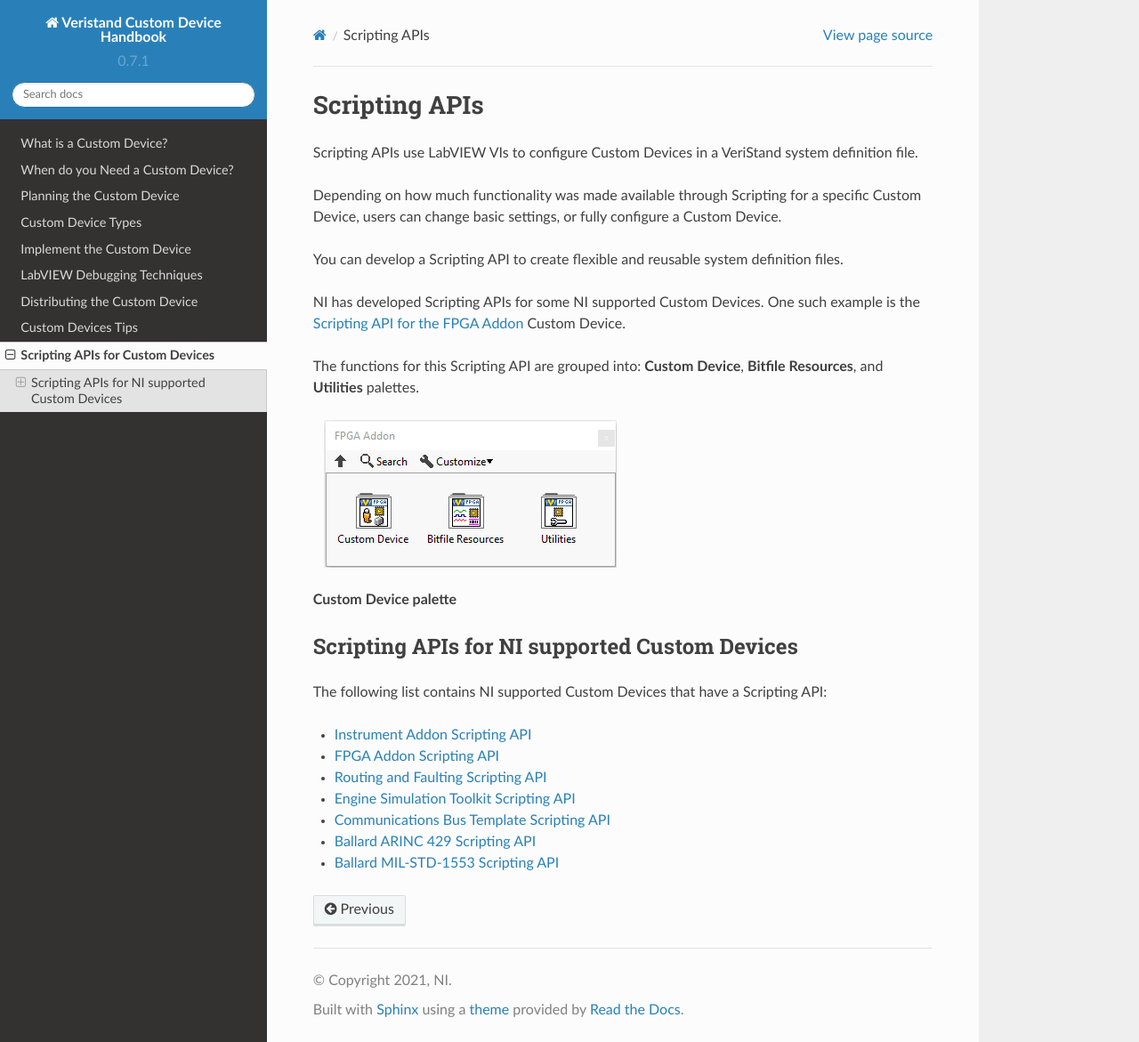
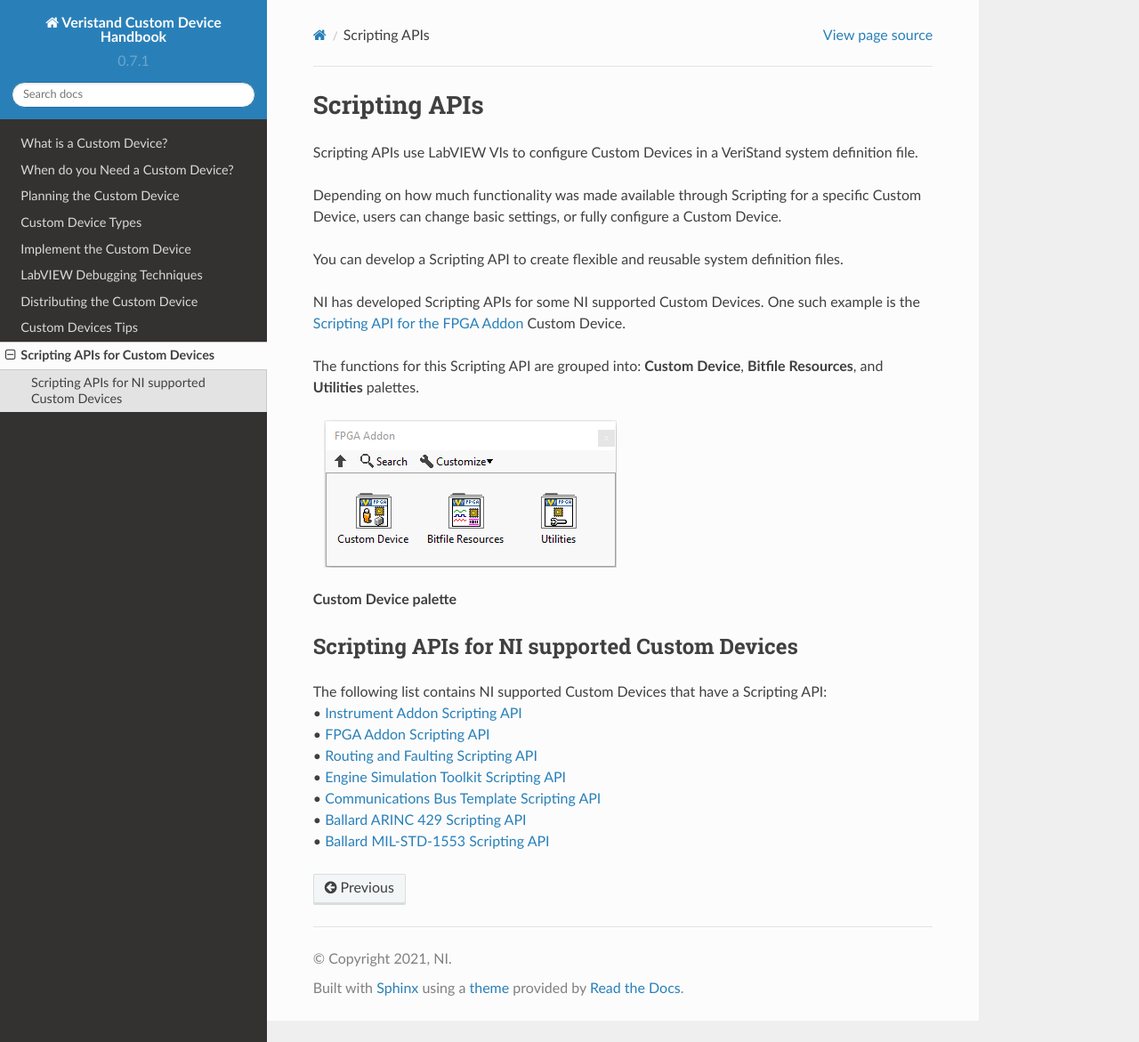
Before and after one commit to ni/niveristand-custom-device-handbook, a Sphinx documentation site: the page built from docs/Scripting_API.md, in a window 1280 px wide and 1171 px high. Shown: the whole window at 89% size. Built offline with Sphinx 7.4.7 and the Read the Docs theme 2.0.0, drawn with Linux system fonts in a browser that asks for light colours; pages that are not in the unit, such as notebooks, are missing from menus.

```diff
--- a/docs/Scripting_API.md
+++ b/docs/Scripting_API.md
@@ -16,11 +16,11 @@ The functions for this Scripting API are grouped into: **Custom Device**, **Bitf
 
 ## Scripting APIs for NI supported Custom Devices
 
-The following list contains NI supported Custom Devices that have a Scripting API:
-- [Instrument Addon Scripting API](https://github.com/ni/niveristand-fpga-addon-custom-device/blob/main/Source/Quick%20Start%20Documentation/FPGA%20Addon%20Quick%20Start%20Guide.md#scripting-api)
-- [FPGA Addon Scripting API](https://github.com/ni/niveristand-fpga-addon-custom-device/blob/main/Source/Quick%20Start%20Documentation/FPGA%20Addon%20Quick%20Start%20Guide.md#scripting-api)
-- [Routing and Faulting Scripting API](https://github.com/ni/niveristand-fpga-addon-custom-device/blob/main/Source/Quick%20Start%20Documentation/FPGA%20Addon%20Quick%20Start%20Guide.md#scripting-api)
-- [Engine Simulation Toolkit Scripting API](https://github.com/ni/niveristand-engine-simulation-toolkit-custom-device/tree/main/Source/Scripting%20API)
-- [Communications Bus Template Scripting API](https://github.com/ni/niveristand-communications-bus-template/tree/main/Source/Custom%20Device%20Support/Scripting)
-- [Ballard ARINC 429 Scripting API](https://github.com/ni/niveristand-ballard-arinc429-custom-device/blob/main/Docs/User%20Guide/User%20Guide.md#scripting-the-custom-device-configuration)
-- [Ballard MIL-STD-1553 Scripting API](https://github.com/ni/niveristand-ballard-milStd1553-custom-device/tree/main/Source/Scripting%20Examples)
+The following list contains NI supported Custom Devices that have a Scripting API:<br />
+•	[Instrument Addon Scripting API](https://github.com/ni/niveristand-fpga-addon-custom-device/blob/main/Source/Quick%20Start%20Documentation/FPGA%20Addon%20Quick%20Start%20Guide.md#scripting-api)<br />
+•	[FPGA Addon Scripting API](https://github.com/ni/niveristand-fpga-addon-custom-device/blob/main/Source/Quick%20Start%20Documentation/FPGA%20Addon%20Quick%20Start%20Guide.md#scripting-api)<br />
+•	[Routing and Faulting Scripting API](https://github.com/ni/niveristand-fpga-addon-custom-device/blob/main/Source/Quick%20Start%20Documentation/FPGA%20Addon%20Quick%20Start%20Guide.md#scripting-api)<br />
+•	[Engine Simulation Toolkit Scripting API](https://github.com/ni/niveristand-engine-simulation-toolkit-custom-device/tree/main/Source/Scripting%20API)<br />
+•	[Communications Bus Template Scripting API](https://github.com/ni/niveristand-communications-bus-template/tree/main/Source/Custom%20Device%20Support/Scripting)<br />
+•	[Ballard ARINC 429 Scripting API](https://github.com/ni/niveristand-ballard-arinc429-custom-device/blob/main/Docs/User%20Guide/User%20Guide.md#scripting-the-custom-device-configuration)<br />
+•	[Ballard MIL-STD-1553 Scripting API](https://github.com/ni/niveristand-ballard-milStd1553-custom-device/tree/main/Source/Scripting%20Examples)<br />
```
